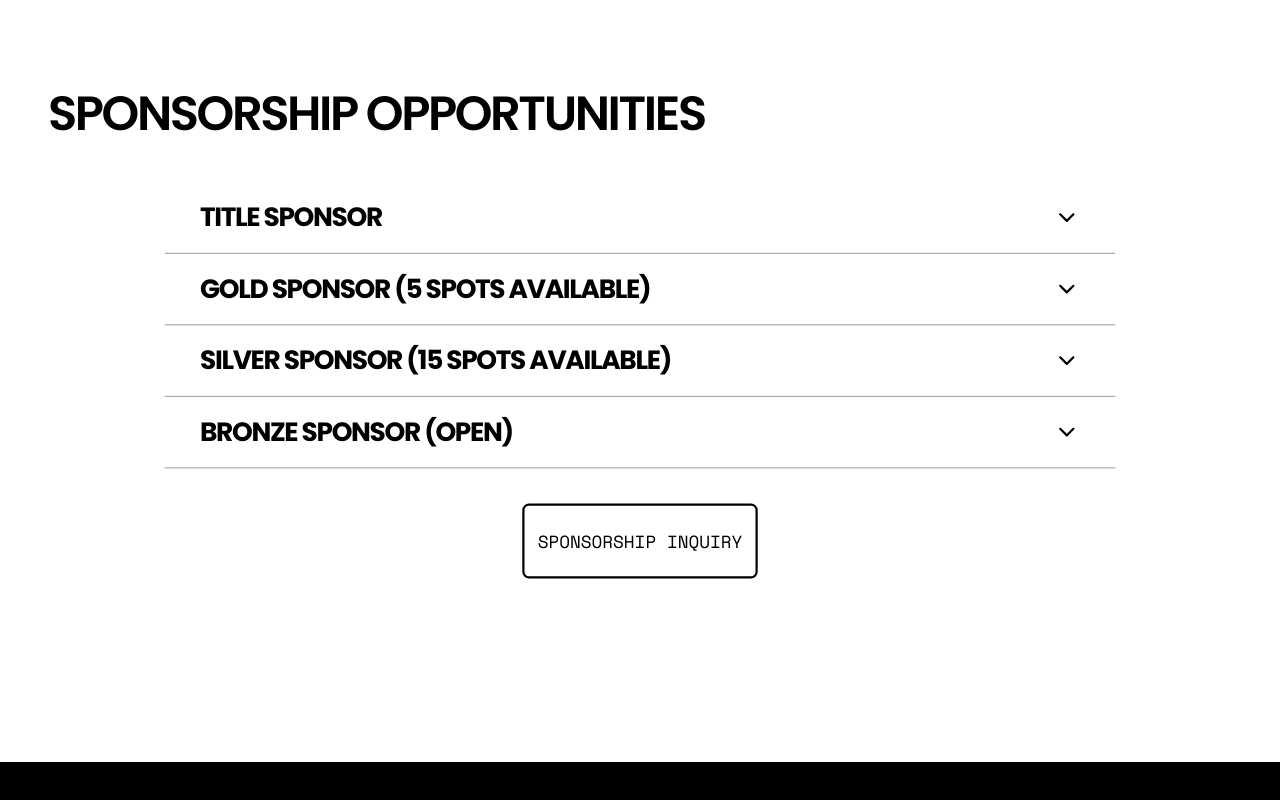
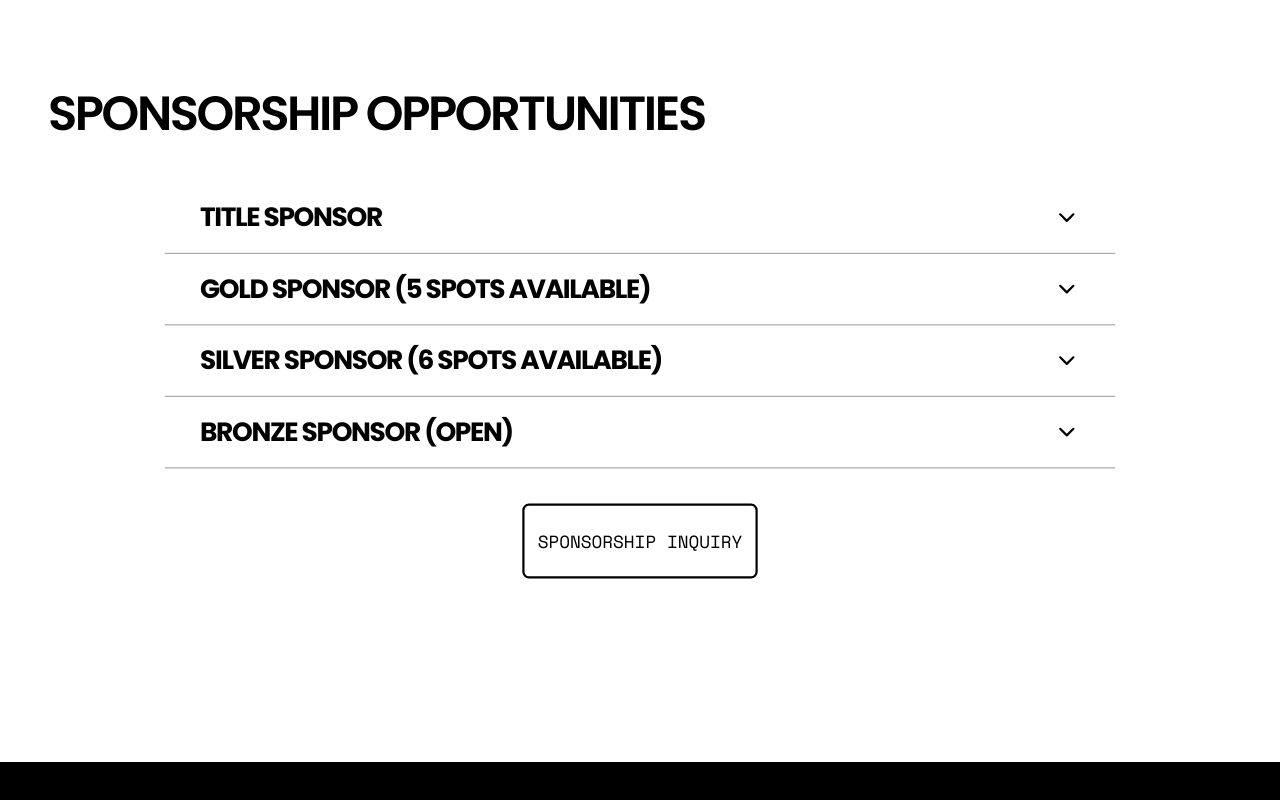
Before and after one commit to gianpinili/thsopen, a React (Vite) app: page / in a window 1280 px wide. Shown: the part 1720-2520 px from the top of the page. Built offline with nearby package versions, Linux system fonts and the light colour scheme.

Commit message:
update nav, update sponsor count

```diff
--- a/src/components/ContactInfo.jsx
+++ b/src/components/ContactInfo.jsx
@@ -24,7 +24,7 @@ function ContactInfo() {
      </div>
      <div className="flex flex-col relative bg-black rounded-md w-full p-4 min-h-[10rem] md:min-h-[13rem] text-center">
       <h3 className="font-poppins font-bold mt-10 text-xl">Email Us</h3>
-      <a href="mailto:sales@thehockeyshop.com" className='hover:scale-110 duration-300'>sales@thehockeyshop.com</a>
+      <a href="mailto:thsopenbc@gmail.com" className='hover:scale-110 duration-300'>thsopenbc@gmail.com</a>
       <div className='absolute border rounded-full px-2 py-2 bg-white text-black top-[-1rem] left-1/2 translate-x-[-50%]'>
        <AtSign className='w-[30px] h-[30px]' />
       </div>
--- a/src/components/Nav.jsx
+++ b/src/components/Nav.jsx
@@ -2,9 +2,6 @@ import { useState } from 'react';
 import { Menu, X } from 'lucide-react';
 import { Link, useLocation } from 'react-router-dom';
 import LogoW from '../assets/thsopenlogo.webp';
-// import LogoMD from '../assets/thsopenlogo-md.webp';
-// import LogoLG from '../assets/thsopenlogo-lg.webp';
-// import LogoXL from '../assets/thsopenlogo-xl.webp';
 import PropTypes from 'prop-types';
 
 
@@ -24,27 +21,15 @@ function Nav({ textColor, logoSrc }) {
     <>
       <div className={`font-spacemono fixed top-0 flex justify-between items-center pt-6 pb-6 md:mb-14 z-20 bg-transparent bg-opacity-95 w-full max-h-[10rem] text-white textColor ${textColor}`}>
         <Link to={'/'} onClick={() => window.scrollTo({ top: 0, behavior: 'smooth' })} className='flex mr-[4rem] justify-between'>
-          {/* <picture>
-            <source
-              srcSet={`${LogoW} 2048w,
-      ${LogoMD} 768w,
-      ${LogoLG} 1024w,
-      ${LogoXL} 1280w`}
-              sizes='(max-width: 768px) 768w,
-      (max-width: 1024px) 1024w,
-      (max-width: 1280px) 1280w,
-      (max-width: 1536px) 1536w
-      2048w'
-              type='image/webp' /> */}
           <img className='w-[40%] md:max-w-[150px] max-h-[70px] ml-[3rem]  z-50 hover:scale-110 duration-300' src={logoSrc} alt="THS Open Logo" width={500}
             height={500} loading='lazy' />
-          {/* </picture> */}
         </Link>
         <div className='hidden md:flex gap-6 ml-[-7rem] xl:text-lg'>
           <Link to={'/about'} className={`${getNavLinkClass('/about')} duration-200`}>About</Link>
           <Link to={'/sponsorship'} className={`${getNavLinkClass('/sponsorship')} duration-200`}>Sponsor</Link>
           <Link to={'/events'} className={`${getNavLinkClass('/events')} duration-200`}>Events</Link>
           <Link to={'/merch'} className={`${getNavLinkClass('/merch')} duration-200`}>Merch</Link>
+          <Link to={'/contact'} className={`${getNavLinkClass('/merch')} duration-200`}>Contact</Link>
         </div>
         <div className='hidden md:block'>
           <Link to={'/register'} className='border-white border py-2 px-4 hover:bg-slate-200 hover:text-black duration-200 rounded-md hover:scale-110 mr-10'>Register</Link>
--- a/src/components/Sponsor.jsx
+++ b/src/components/Sponsor.jsx
@@ -31,7 +31,7 @@ function Sponsor() {
   },
   {
    id: uuidv4(),
-   level: "Silver Sponsor (15 Spots Available)",
+   level: "Silver Sponsor (6 Spots Available)",
    activation: [
     "Hole Sponsorship - activation on 1 hole during the tournament",
     "Presence at the tournament is encouraged! Feel free to bring snacks, drinks or swag for golfers to make the tee box memorable and fun. THS Staff can assist with hole activation if you're unable to staff the hole on the day of the tournament.",
--- a/src/components/SponsorDescription.jsx
+++ b/src/components/SponsorDescription.jsx
@@ -13,7 +13,7 @@ function SponsorDescription() {
   },
   {
    id: uuidv4(),
-   level: "Silver Sponsor (15 Spots Available)",
+   level: "Silver Sponsor (6 Spots Available)",
    activation: [
     "Hole Sponsorship - activation on 1 hole during the tournament.",
     "Presence at the tournament is encouraged! Feel free to bring snacks, drinks or swag for golfers to make the tee box memorable and fun. THS staff can assist with hole activation if you're unable to staff the hole on the day of the tournament.",
--- a/src/pages/SponsorPage.jsx
+++ b/src/pages/SponsorPage.jsx
@@ -35,7 +35,7 @@ function SponsorPage() {
   },
   {
    id: uuidv4(),
-   level: "Silver Sponsor (15 Spots Available)",
+   level: "Silver Sponsor (6 Spots Available)",
    activation: [
     "Hole Sponsorship - activation on 1 hole during the tournament",
     "Presence at the tournament is encouraged! Feel free to bring snacks, drinks or swag for golfers to make the tee box memorable and fun. THS Staff can assist with hole activation if you're unable to staff the hole on the day of the tournament.",
```
